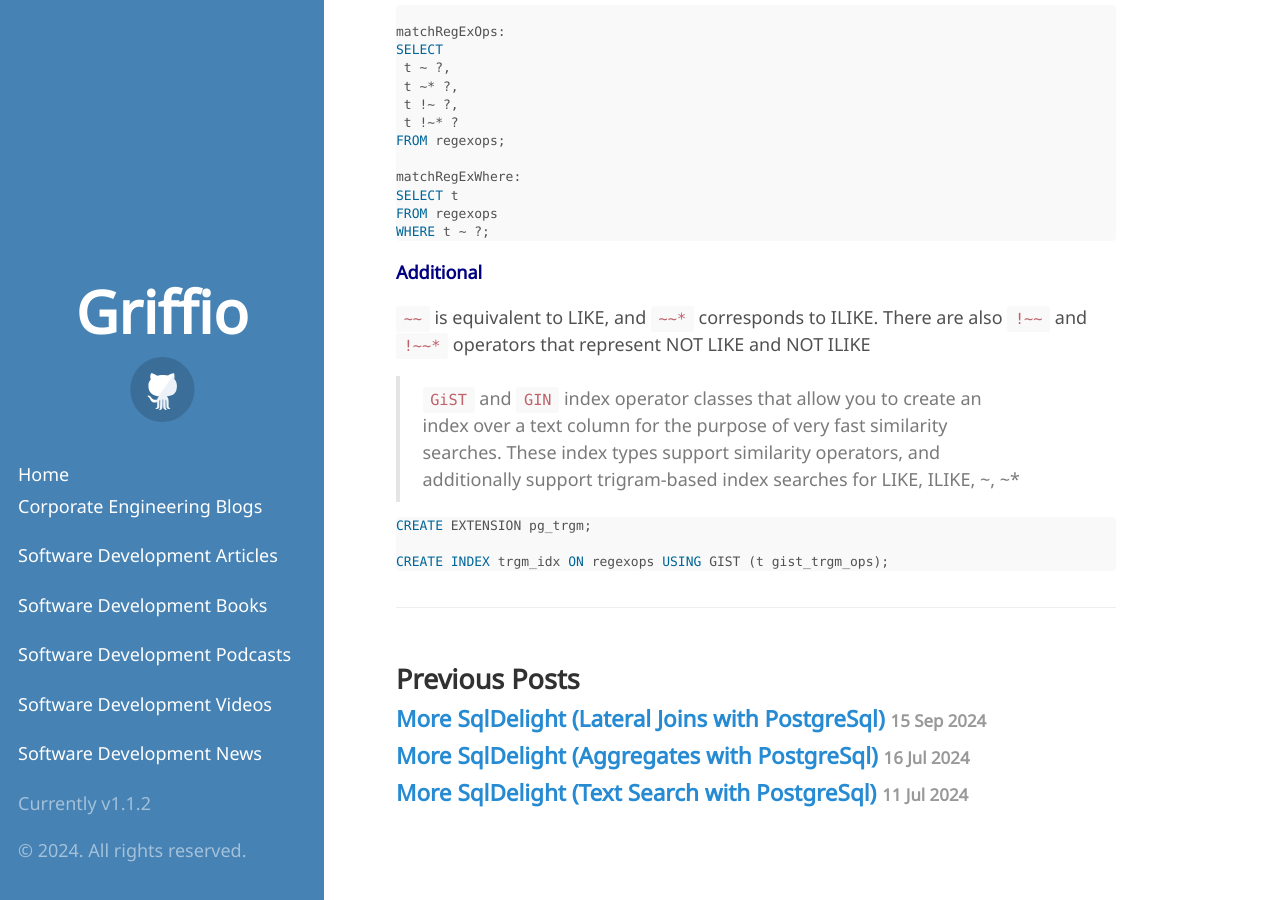
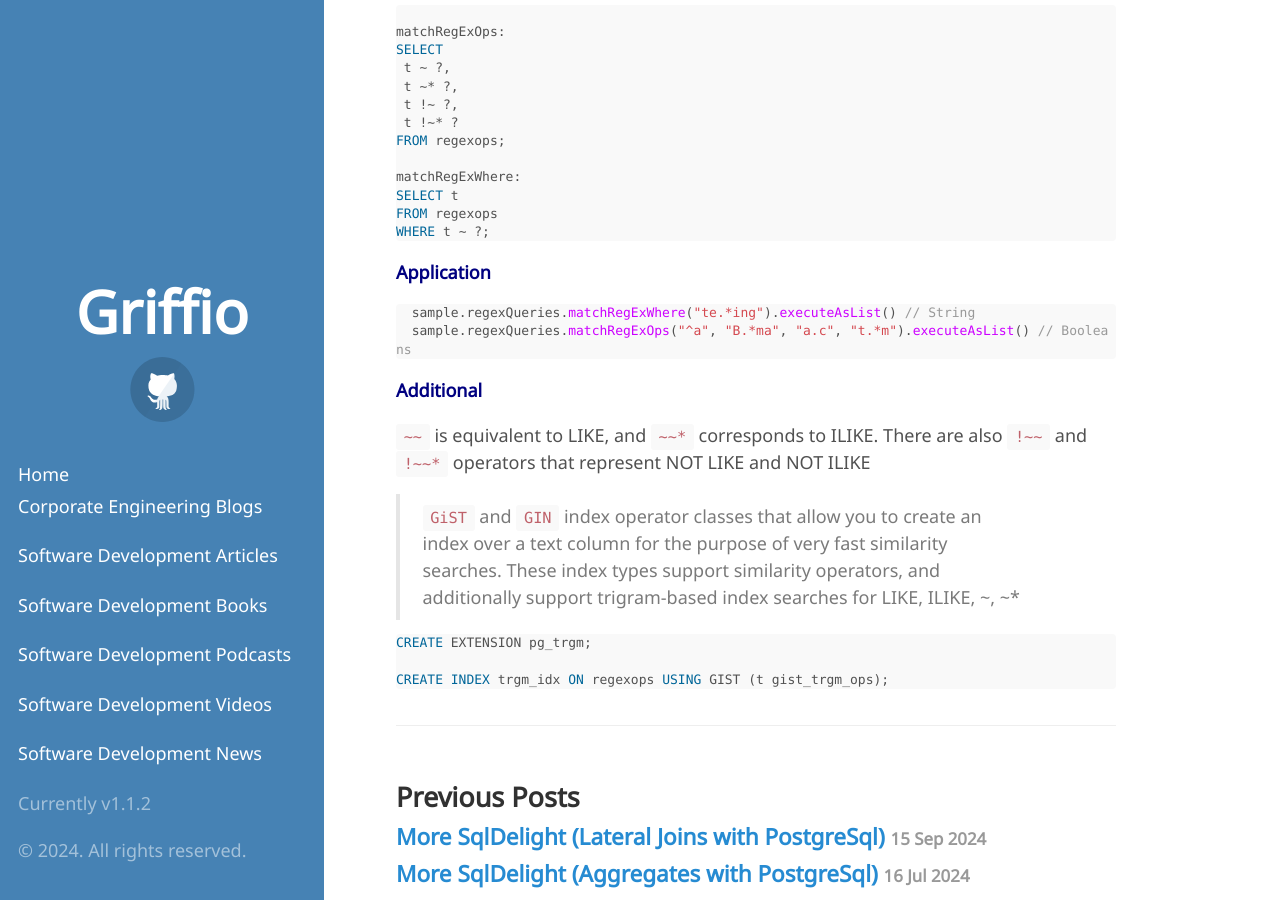
Before and after one commit to griffio/griffio.github.io, a Jekyll site: the page built from _posts/2024-07-15-More-SqlDelight-Regex-With-PostgreSql.md, in a window 1280 px wide and 900 px high, scrolled down 520 px. Built offline with Jekyll 4.4.1, drawn with Linux system fonts in a browser that asks for light colours; some web fonts are replaced.

Commit message:
Update 2024-07-15-More-SqlDelight-Regex-With-PostgreSql.md

````diff
--- a/_posts/2024-07-15-More-SqlDelight-Regex-With-PostgreSql.md
+++ b/_posts/2024-07-15-More-SqlDelight-Regex-With-PostgreSql.md
@@ -42,6 +42,12 @@
 WHERE t ~ ?;
 ```
 
+**Application**
+
+```kotlin
+  sample.regexQueries.matchRegExWhere("te.*ing").executeAsList() // String
+  sample.regexQueries.matchRegExOps("^a", "B.*ma", "a.c", "t.*m").executeAsList() // Booleans
+```
 **Additional**
 
 `~~` is equivalent to LIKE, and `~~*` corresponds to ILIKE. There are also `!~~` and `!~~*`
````
